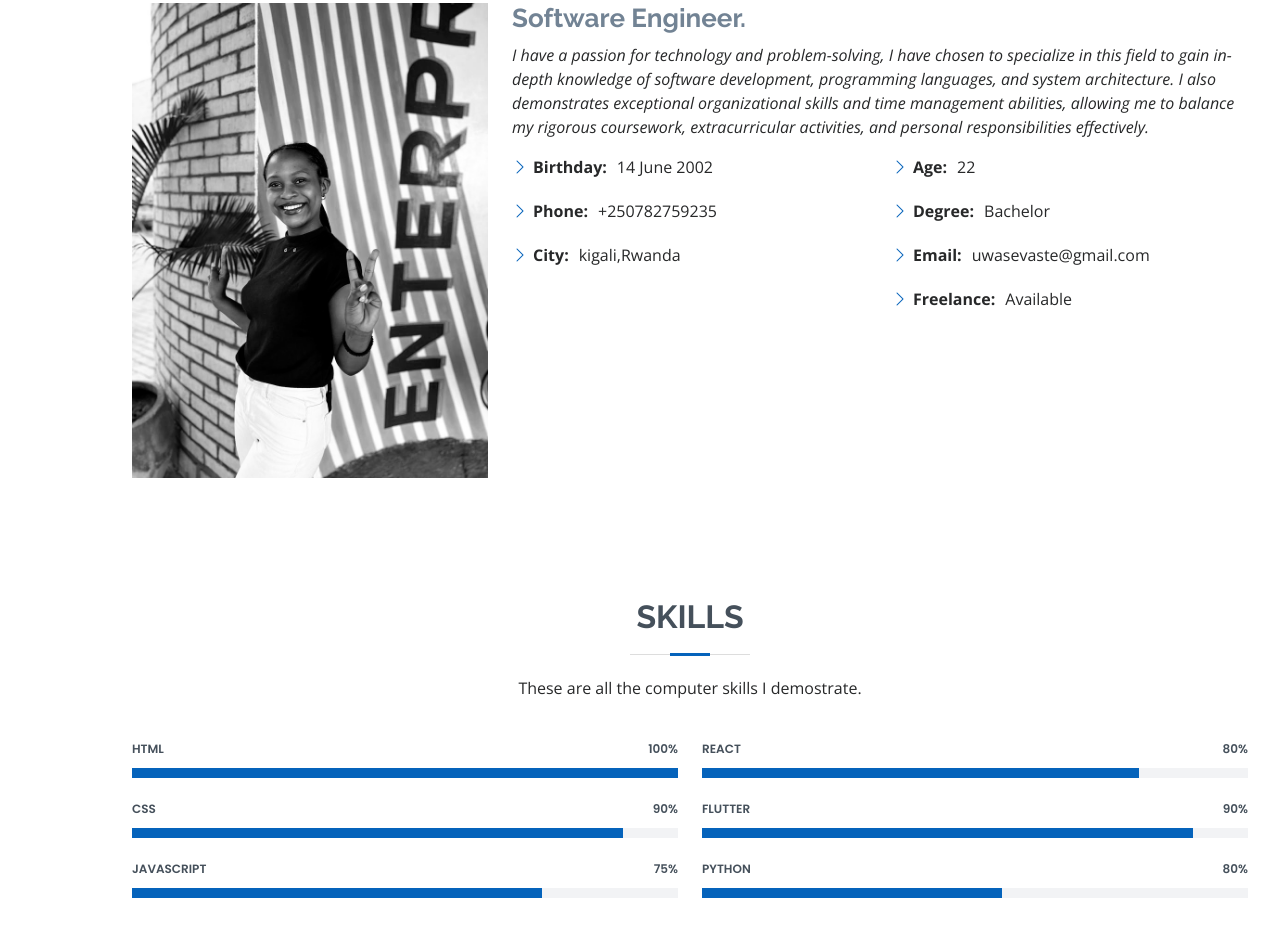
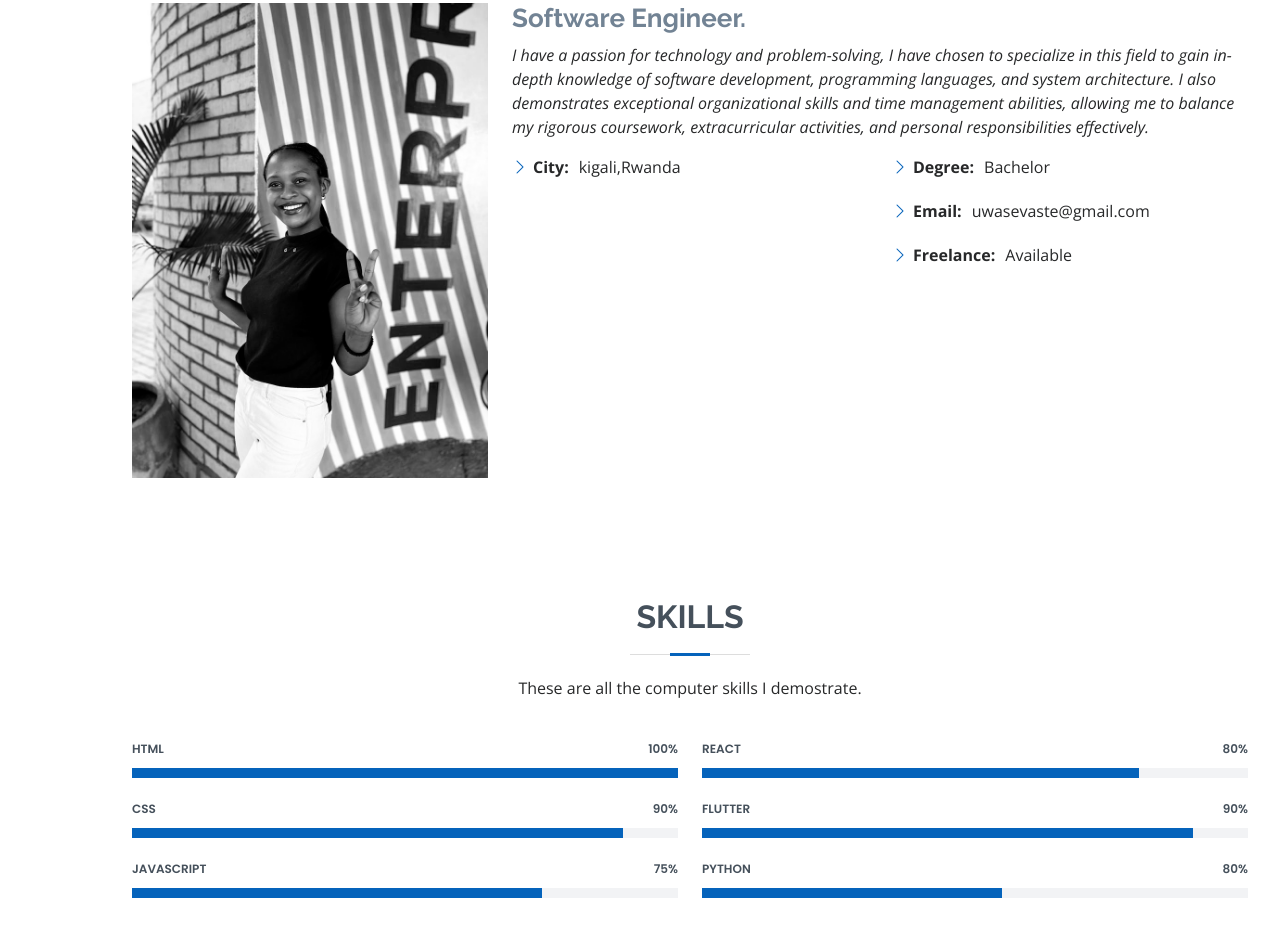
Before and after one commit to vuwase/portfolio, a plain HTML site: page index.html in a window 1280 px wide. Shown: the part 989-1926 px from the top of the page. Drawn offline with nearby package versions, Linux system fonts and the light colour scheme.

Commit message:
Update index.html

```diff
--- a/index.html
+++ b/index.html
@@ -96,14 +96,11 @@
             <div class="row">
               <div class="col-lg-6">
                 <ul>
-                  <li><i class="bi bi-chevron-right"></i> <strong>Birthday:</strong> <span>14 June 2002</span></li>
-                  <li><i class="bi bi-chevron-right"></i> <strong>Phone:</strong> <span>+250782759235</span></li>
                   <li><i class="bi bi-chevron-right"></i> <strong>City:</strong> <span>kigali,Rwanda</span></li>
                 </ul>
               </div>
               <div class="col-lg-6">
                 <ul>
-                  <li><i class="bi bi-chevron-right"></i> <strong>Age:</strong> <span>22</span></li>
                   <li><i class="bi bi-chevron-right"></i> <strong>Degree:</strong> <span>Bachelor</span></li>
                   <li><i class="bi bi-chevron-right"></i> <strong>Email:</strong> <span>uwasevaste@gmail.com</span></li>
                   <li><i class="bi bi-chevron-right"></i> <strong>Freelance:</strong> <span>Available</span></li>
```
